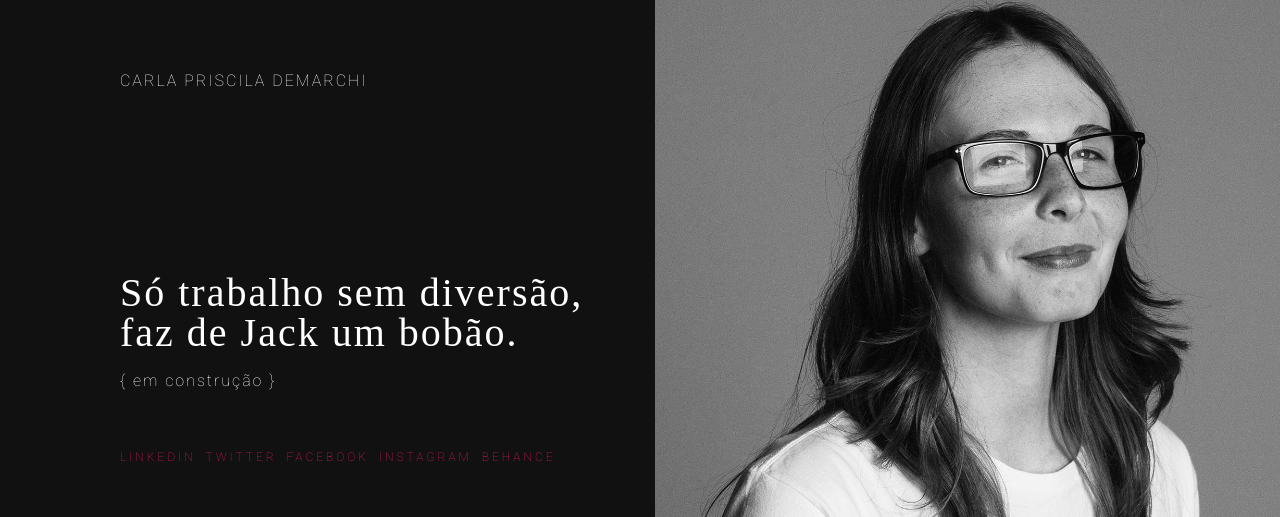
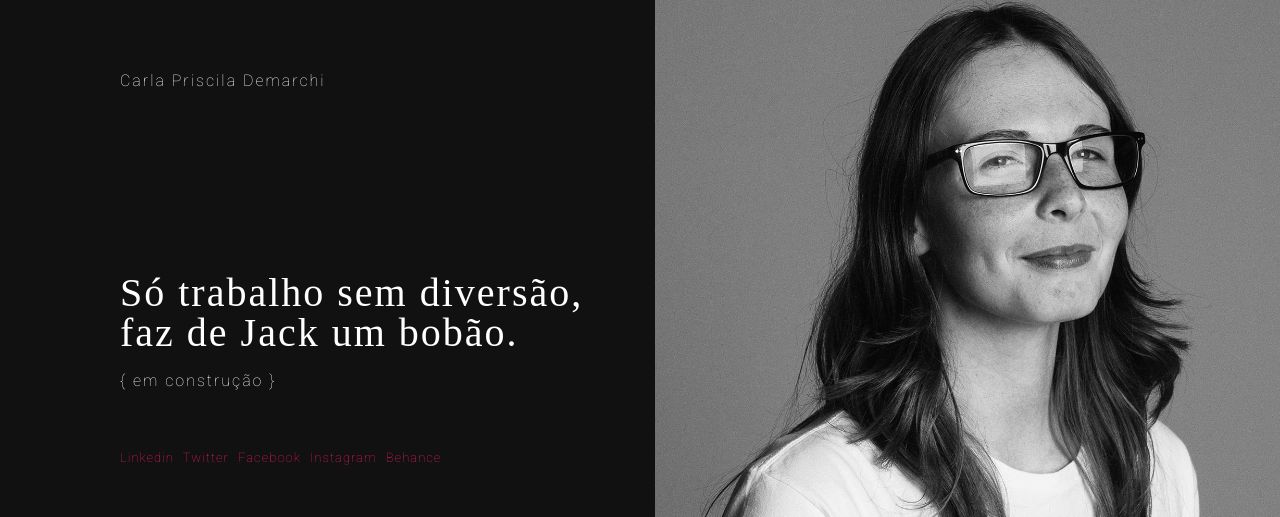
Before and after one commit to AgtLucas/DemarchiCarla.github.io, a plain HTML site: page index.html in a window 1280 px wide. Shown: the part 130-647 px from the top of the page. Drawn offline with nearby package versions, Linux system fonts and the light colour scheme; a web font is replaced by a local one.

Commit message:
Novas mudanças
fontes

```diff
--- a/index.html
+++ b/index.html
@@ -1,6 +1,7 @@
 <!DOCTYPE html>
 <html>
 	<head>
+		<meta charset="UTF-8">
 		<link rel="stylesheet" href="https://maxcdn.bootstrapcdn.com/bootstrap/3.3.6/css/bootstrap.min.css" integrity="sha384-1q8mTJOASx8j1Au+a5WDVnPi2lkFfwwEAa8hDDdjZlpLegxhjVME1fgjWPGmkzs7" crossorigin="anonymous">
 		<link href='https://fonts.googleapis.com/css?family=Roboto:400,700,100,900' rel='stylesheet' type='text/css'>
 		<link href='https://fonts.googleapis.com/css?family=Droid+Serif' rel='stylesheet' type='text/css'>
@@ -16,7 +17,7 @@
 			<div class="top-image">
 				<div class="row">
 					<div class="col-md-6 col-sm-12">
-						<p> CARLA PRISCILA DEMARCHI </p>
+						<p> Carla Priscila Demarchi </p>
 
 							<div class="quote">
 								<p>Só trabalho sem diversão, </br> faz de Jack um bobão. </p>
@@ -28,15 +29,15 @@
 
 						<div class="social">
 							<a target="_black" href="https://br.linkedin.com/in/carlademarchi">
-							<span style="color:#EC185D;"> LINKEDIN </span> </a>
+							<span style="color:#EC185D;"> Linkedin </span> </a>
 							<a target="_black" href="https://twitter.com/DemarchiCarla">
-							<span style="color:#EC185D;"> TWITTER </span></a>
+							<span style="color:#EC185D;"> Twitter </span></a>
 							<a target="_black" href="https://www.facebook.com/DemarchiCarla">
-							<span style="color:#EC185D;"> FACEBOOK </span></a>
+							<span style="color:#EC185D;"> Facebook </span></a>
 							<a target="_black" href="https://www.instagram.com/demarchicarla/">
-							<span style="color:#EC185D;"> INSTAGRAM </span></a>
+							<span style="color:#EC185D;"> Instagram </span></a>
 							<a target="_black" href="https://www.behance.net/demarchi">
-							<span style="color:#EC185D;"> BEHANCE </span></a>
+							<span style="color:#EC185D;"> Behance </span></a>
 
 							</div>
 
--- a/main.css
+++ b/main.css
@@ -81,13 +81,13 @@ p{
 
 .social  {
 	font-family: 'Roboto', sans-serif;
-	font-size: 12px;
+	font-size: 13px;
 	margin-top: 60px;
 	margin-left: 120px;
 	font-weight: 100;
 	vertical-align: baseline;
-	letter-spacing: 3px;
-	word-spacing: 4px;
+	letter-spacing: 1px;
+	word-spacing: 5px;
 
 
 }
```
